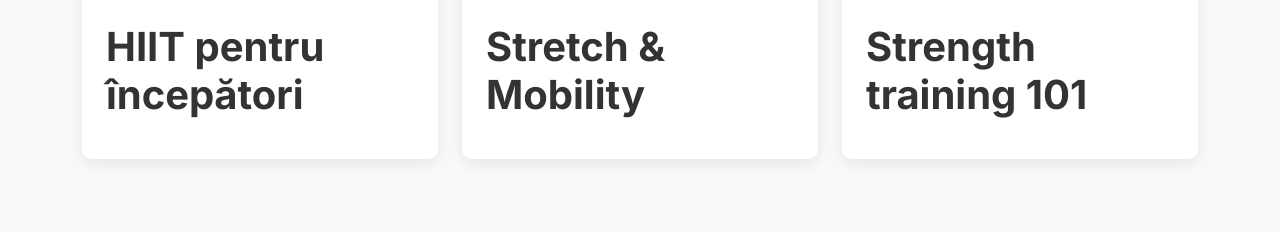
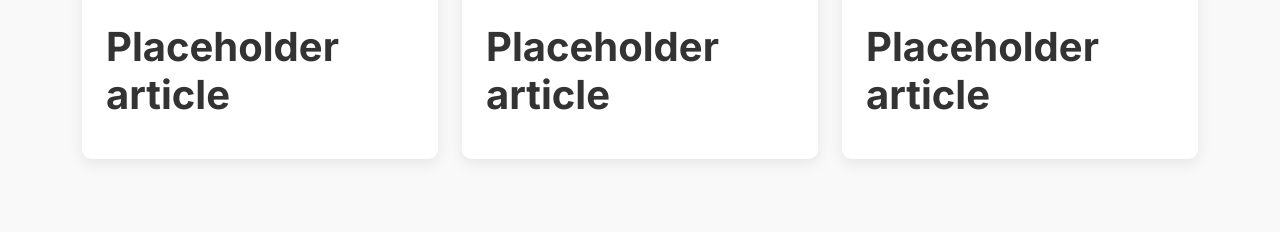
Before and after one commit to GaitanS/BlogFitness, a Django app: template templates/blog/home.html in a window 1280 px wide. Shown: the part 1657-1889 px from the top of the page. Run offline with Django 5.2, Linux system fonts and the light colour scheme; data comes from the database, SQL or seed files in the repository; both versions use the stored data as it was after the commit; the template is opened without the code that fills it: most values are stand-ins (such as "Sample title", 1, 10 or a date in 2020); grey boxes marked "Sample" are stand-in pictures.

Commit message:
control categorii noi

```diff
--- /dev/null
+++ b/blog/templatetags/__init__.py
@@ -0,0 +1 @@
+# This file is intentionally left empty to make the directory a Python package
--- /dev/null
+++ b/blog/templatetags/blog_extras.py
@@ -0,0 +1,11 @@
+from django import template
+
+register = template.Library()
+
+@register.filter
+def get_item(dictionary, key):
+    """
+    Template filter to get an item from a dictionary using a variable as the key.
+    Usage: {{ dictionary|get_item:key }}
+    """
+    return dictionary.get(key)
--- a/templates/blog/home.html
+++ b/templates/blog/home.html
@@ -1,5 +1,6 @@
 {% extends 'blog/base.html' %}
 {% load static %}
+{% load blog_extras %}
 
 {% block title %}Fitness Blog - Nutriție, Antrenamente și Lifestyle{% endblock %}
 
@@ -110,140 +111,81 @@
 </div>
 {% endif %}
 
-<!-- Workouts Section -->
-<section class="category-section antrenamente-section py-5">
+<!-- Dynamic Category Sections -->
+{% for category in categories %}
+<section class="category-section {{ category.slug }}-section py-5">
     <div class="container">
         <div class="section-header d-flex align-items-center mb-4">
+            {% if category.icon %}
+            <i class="fas {{ category.icon }} section-icon"></i>
+            {% else %}
+            {% if category.slug == 'antrenament' %}
             <i class="fas fa-dumbbell section-icon"></i>
-            <h2 class="section-title mb-0">Antrenamente</h2>
+            {% elif category.slug == 'nutritie' %}
+            <i class="fas fa-carrot section-icon"></i>
+            {% elif category.slug == 'lifestyle' %}
+            <i class="fas fa-heart section-icon"></i>
+            {% else %}
+            <i class="fas fa-book section-icon"></i>
+            {% endif %}
+            {% endif %}
+            <h2 class="section-title mb-0">{{ category.name }}</h2>
         </div>
         <div class="row">
+            {% with articles=category_articles|get_item:category %}
+            {% for article in articles|slice:":3" %}
             <div class="col-md-4 mb-4">
                 <div class="category-card">
                     <div class="category-img">
-                        <img src="{% static 'images/placeholder.jpg' %}" alt="HIIT pentru începători">
+                        <img src="{{ article.featured_image.url }}" alt="{{ article.title }}">
+                        <div class="category-time">{{ article.read_time }} min citire</div>
+                    </div>
+                    <div class="category-content">
+                        <h3 class="category-title"><a href="{% url 'blog:article_detail' article.slug %}">{{ article.title }}</a></h3>
+                    </div>
+                </div>
+            </div>
+            {% empty %}
+            <!-- Placeholder cards if no articles exist -->
+            <div class="col-md-4 mb-4">
+                <div class="category-card">
+                    <div class="category-img">
+                        <img src="{% static 'images/placeholder.jpg' %}" alt="Placeholder">
                         <div class="category-time">4 min citire</div>
                     </div>
                     <div class="category-content">
-                        <h3 class="category-title">HIIT pentru începători</h3>
+                        <h3 class="category-title">Placeholder article</h3>
                     </div>
                 </div>
             </div>
             <div class="col-md-4 mb-4">
                 <div class="category-card">
                     <div class="category-img">
-                        <img src="{% static 'images/placeholder.jpg' %}" alt="Stretch & Mobility">
+                        <img src="{% static 'images/placeholder.jpg' %}" alt="Placeholder">
                         <div class="category-time">3 min citire</div>
                     </div>
                     <div class="category-content">
-                        <h3 class="category-title">Stretch & Mobility</h3>
+                        <h3 class="category-title">Placeholder article</h3>
                     </div>
                 </div>
             </div>
             <div class="col-md-4 mb-4">
                 <div class="category-card">
                     <div class="category-img">
-                        <img src="{% static 'images/placeholder.jpg' %}" alt="Strength training 101">
+                        <img src="{% static 'images/placeholder.jpg' %}" alt="Placeholder">
                         <div class="category-time">5 min citire</div>
                     </div>
                     <div class="category-content">
-                        <h3 class="category-title">Strength training 101</h3>
+                        <h3 class="category-title">Placeholder article</h3>
                     </div>
                 </div>
             </div>
+            {% endfor %}
+            {% endwith %}
         </div>
     </div>
 </section>
-
-<!-- Nutrition Section -->
-<section class="category-section nutritie-section py-5">
-    <div class="container">
-        <div class="section-header d-flex align-items-center mb-4">
-            <i class="fas fa-carrot section-icon"></i>
-            <h2 class="section-title mb-0">Nutriție</h2>
-        </div>
-        <div class="row">
-            <div class="col-md-4 mb-4">
-                <div class="category-card">
-                    <div class="category-img">
-                        <img src="{% static 'images/placeholder.jpg' %}" alt="Proteine vegetale complete">
-                        <div class="category-time">4 min citire</div>
-                    </div>
-                    <div class="category-content">
-                        <h3 class="category-title">Proteine vegetale complete</h3>
-                    </div>
-                </div>
-            </div>
-            <div class="col-md-4 mb-4">
-                <div class="category-card">
-                    <div class="category-img">
-                        <img src="{% static 'images/placeholder.jpg' %}" alt="Ghid macronutrienți">
-                        <div class="category-time">6 min citire</div>
-                    </div>
-                    <div class="category-content">
-                        <h3 class="category-title">Ghid macronutrienți</h3>
-                    </div>
-                </div>
-            </div>
-            <div class="col-md-4 mb-4">
-                <div class="category-card">
-                    <div class="category-img">
-                        <img src="{% static 'images/placeholder.jpg' %}" alt="Meal prep în 30 minute">
-                        <div class="category-time">5 min citire</div>
-                    </div>
-                    <div class="category-content">
-                        <h3 class="category-title">Meal prep în 30 minute</h3>
-                    </div>
-                </div>
-            </div>
-        </div>
-    </div>
-</section>
-
-<!-- Lifestyle Section -->
-<section class="category-section lifestyle-section py-5">
-    <div class="container">
-        <div class="section-header d-flex align-items-center mb-4">
-            <i class="fas fa-heart section-icon"></i>
-            <h2 class="section-title mb-0">Lifestyle</h2>
-        </div>
-        <div class="row">
-            <div class="col-md-4 mb-4">
-                <div class="category-card">
-                    <div class="category-img">
-                        <img src="{% static 'images/placeholder.jpg' %}" alt="Rutina de dimineață a atleților">
-                        <div class="category-time">4 min citire</div>
-                    </div>
-                    <div class="category-content">
-                        <h3 class="category-title">Rutina de dimineață a atleților</h3>
-                    </div>
-                </div>
-            </div>
-            <div class="col-md-4 mb-4">
-                <div class="category-card">
-                    <div class="category-img">
-                        <img src="{% static 'images/placeholder.jpg' %}" alt="Tehnici de recuperare">
-                        <div class="category-time">3 min citire</div>
-                    </div>
-                    <div class="category-content">
-                        <h3 class="category-title">Tehnici de recuperare</h3>
-                    </div>
-                </div>
-            </div>
-            <div class="col-md-4 mb-4">
-                <div class="category-card">
-                    <div class="category-img">
-                        <img src="{% static 'images/placeholder.jpg' %}" alt="Mindfulness pentru performanță">
-                        <div class="category-time">5 min citire</div>
-                    </div>
-                    <div class="category-content">
-                        <h3 class="category-title">Mindfulness pentru performanță</h3>
-                    </div>
-                </div>
-            </div>
-        </div>
-    </div>
-</section>
+{% endfor %}
 
 <!-- AdSense Before Footer -->
 {% if adsense_locations.before_footer %}
```
Also changed, not shown: db.sqlite3.
